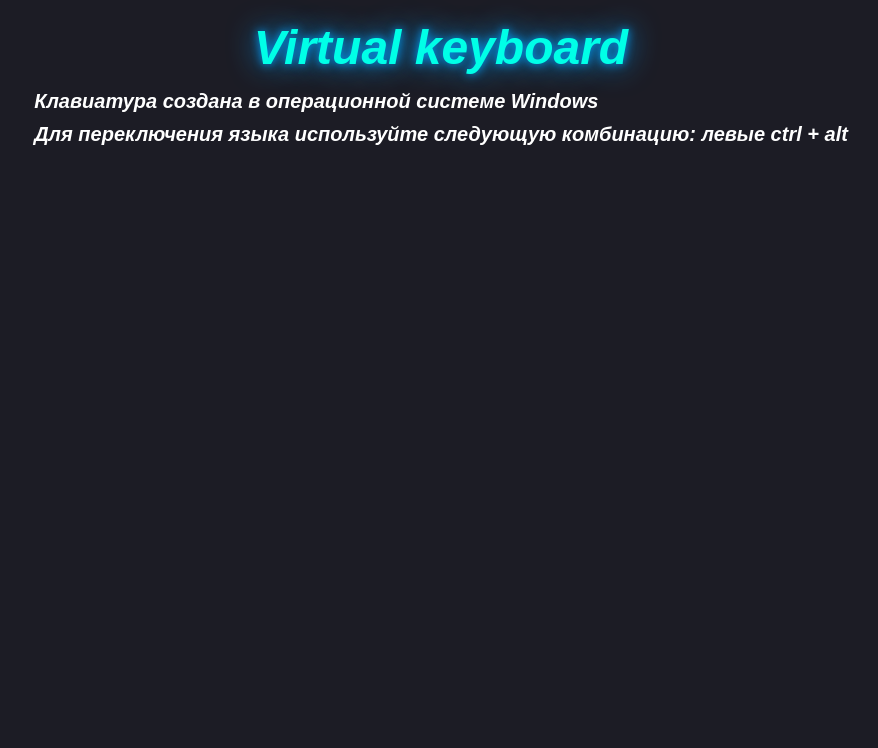
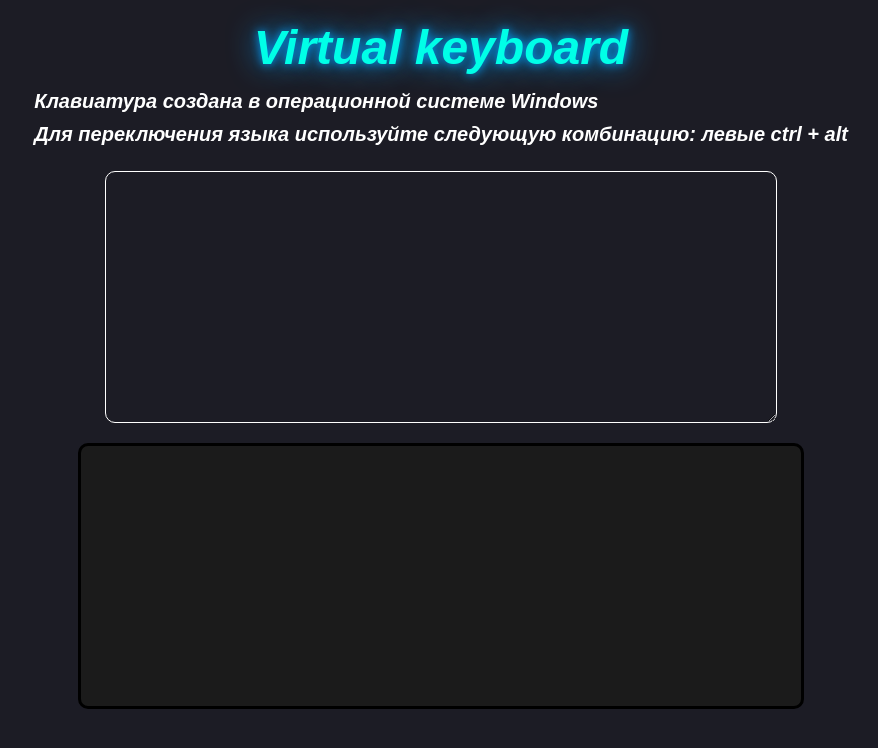
Before and after one commit to Oleg-Melnikow/virtual-keyboard, a plain HTML site: page index.html in a window 1280 px wide. Shown: the whole page, without its empty margins (199-1077 px from the left). Drawn offline with Linux system fonts and the light colour scheme.

Commit message:
feat: add section with textarea and keyboard block to root element

```diff
--- a/index.js
+++ b/index.js
@@ -13,7 +13,20 @@ header.innerHTML = `
 </div>
 `;
 
+const sectionElement = document.createElement("section");
+sectionElement.classList.add("virtualKeyboard");
+
+const textarea = document.createElement("textarea");
+textarea.setAttribute("id", "textarea");
+
+const keyboard = document.createElement("div");
+keyboard.setAttribute("id", "keyboard");
+
+sectionElement.append(textarea);
+sectionElement.append(keyboard);
+
 rootElement.append(header);
+rootElement.append(sectionElement);
 bodyElement.append(rootElement);
 
 console.log(bodyElement);
--- a/style.css
+++ b/style.css
@@ -8,8 +8,9 @@
   height: 100vh;
   background: #1c1c25;
   display: flex;
-  align-items: flex-start;
-  justify-content: center;
+  flex-direction: column;
+  align-items: center;
+  justify-content: flex-start;
 }
 
 .header {
@@ -38,3 +39,31 @@
   font-size: 1.25rem;
   font-weight: bold;
 }
+
+.virtualKeyboard {
+  display: flex;
+  flex-direction: column;
+  align-items: center;
+  justify-content: center;
+}
+
+#textarea {
+  display: block;
+  width: 650px;
+  height: 230px;
+  padding: 10px;
+  font-size: 18px;
+  color: #fff;
+  background: #1c1c25;
+  border-radius: 10px;
+  border: 1px solid #fff;
+}
+
+#keyboard {
+  margin-top: 20px;
+  border: 3px solid #000;
+  border-radius: 10px;
+  width: 720px;
+  height: 260px;
+  background: #1b1b1b;
+}
```
